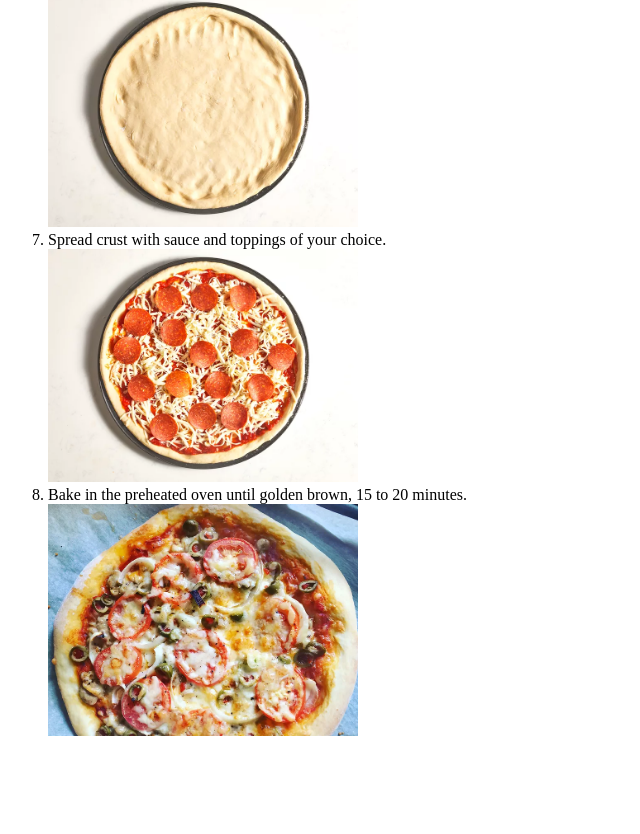
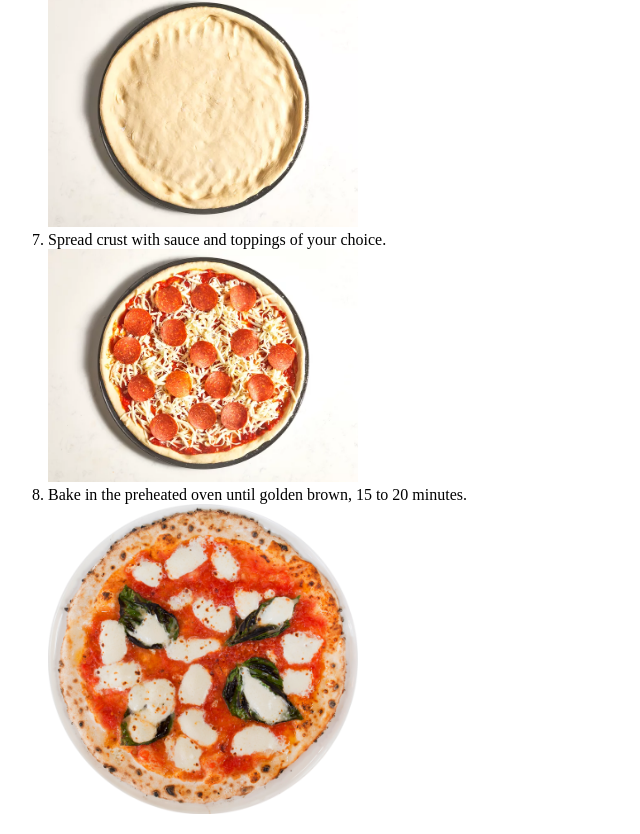
Before and after one commit to raoulson/odin-recipes, a plain HTML site: page recipes/pizza-margeritha.html in a window 1280 px wide. Shown: the part 1976-2810 px from the top of the page, without its empty margins (0-640 px from the left). Before the commit the page ends 2732 px from the top, so only its background shows below. Drawn offline with Linux system fonts and the light colour scheme.

Commit message:
fix margerita and tonno pics

```diff
--- a/recipes/pizza-margeritha.html
+++ b/recipes/pizza-margeritha.html
@@ -52,7 +52,7 @@
         <img src="../images/20171-quick-and-easy-pizza-crust-step8-229-4x3-ae83adff9a5c473789941a09b5a88978.webp"
             alt="pizza" width="310" length="310">
         <li>Bake in the preheated oven until golden brown, 15 to 20 minutes.</li>
-        <img src="../images/20171-quick-and-easy-pizza-crust-VilmaNg-4x3-f3d3bfe73e3a47b6b65a7da6de3f213d.webp"
+        <img src="../images/margerita.png"
             alt="pizza" width="310" length="310">
     </ol>
 
```
Also changed, not shown: recipes/pizza-tonno.html (+1 -1 lines).
